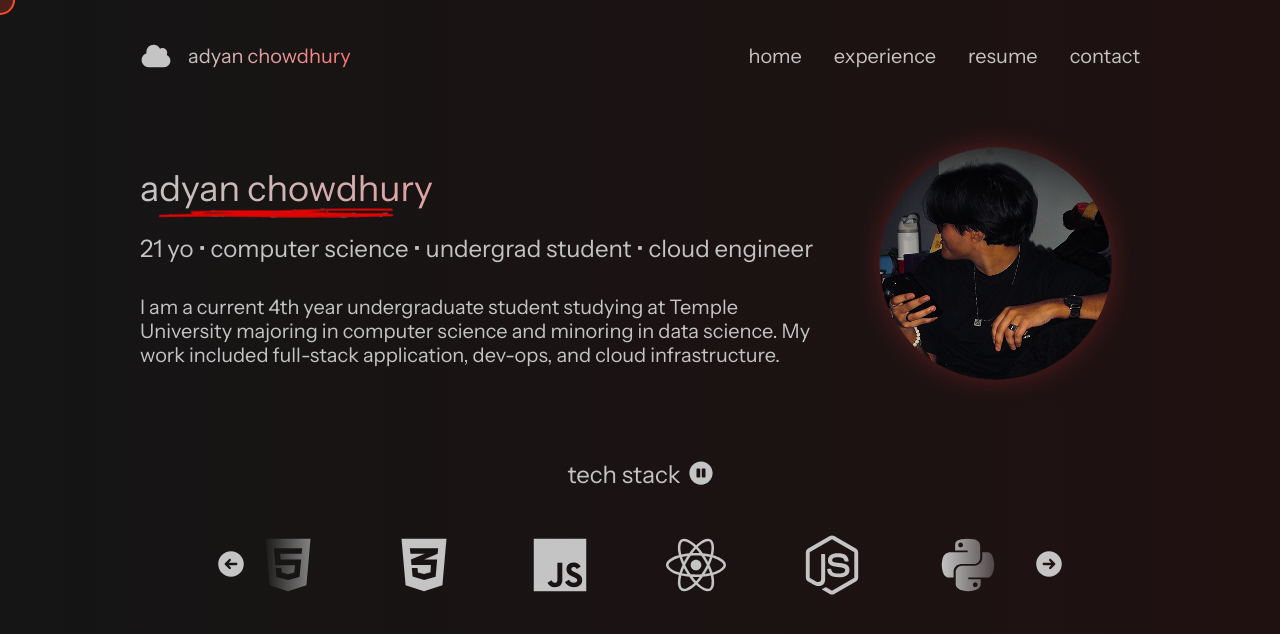
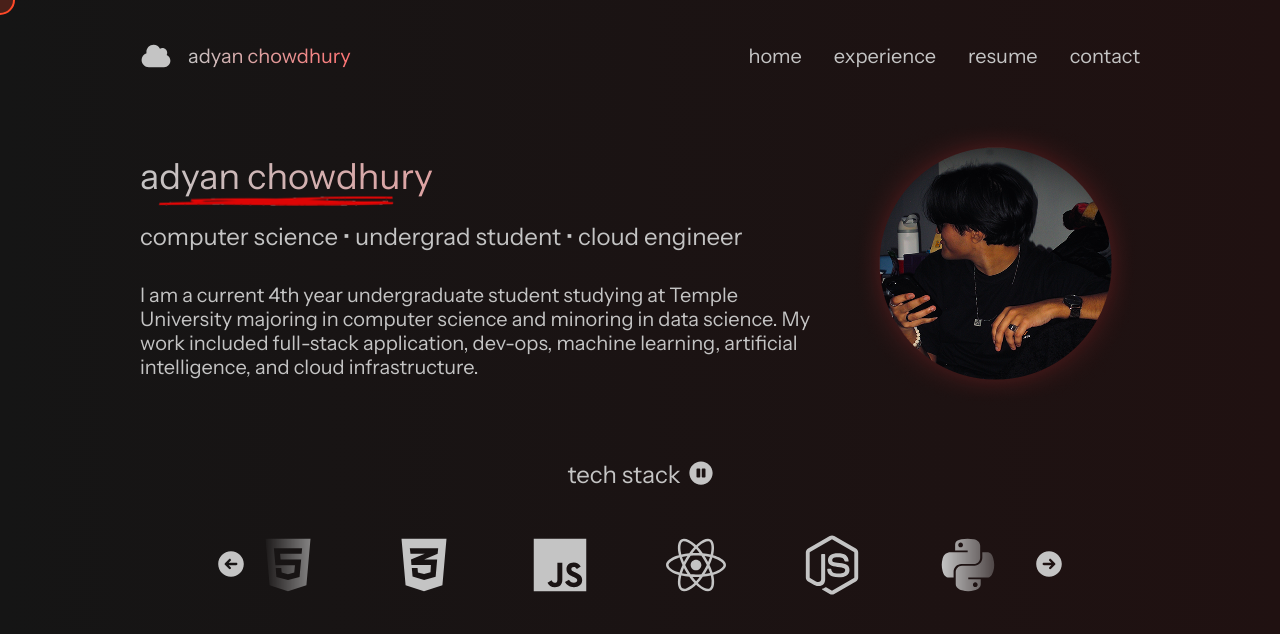
Before and after one commit to adyan1025/adyan1025.github.io, a React (Vite) app: page / in a window 1280 px wide. Shown: the top 634 px of the page. Built offline with nearby package versions, Linux system fonts and the light colour scheme; a web font is replaced by a local one.

Commit message:
Updated intro

```diff
--- a/src/sections/Intro.jsx
+++ b/src/sections/Intro.jsx
@@ -11,9 +11,9 @@ function Intro() {
                         <h1>adyan chowdhury</h1>
                         <img src={RedUnderline} alt="Red Underline" />
                     </div>
-                    <h2>21 yo • computer science • undergrad student • cloud engineer</h2>
+                    <h2>computer science • undergrad student • cloud engineer</h2>
                 </header>
-                <h3>I am a current 4th year undergraduate student studying at Temple University majoring in computer science and minoring in data science. My work included full-stack application, dev-ops, and cloud infrastructure.</h3>
+                <h3>I am a current 4th year undergraduate student studying at Temple University majoring in computer science and minoring in data science. My work included full-stack application, dev-ops, machine learning, artificial intelligence, and cloud infrastructure.</h3>
             </div>
             <div className='intro-image'>
                 <img src={AdyanPhoto} alt="Adyan Chowdhury" />
```
